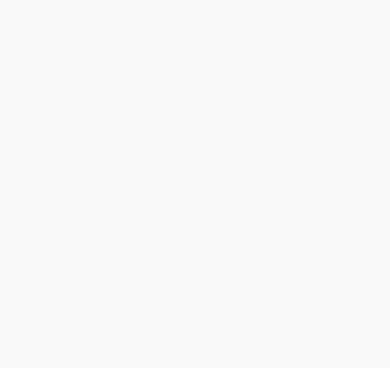
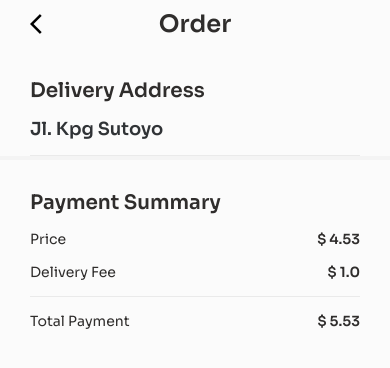
Before and after one commit to viniciusperrone/coffee-app, a React Native app: screen /order in a window 390 px wide. Shown: the top 368 px of the page. Built offline with nearby package versions, Linux system fonts and the light colour scheme.

Commit message:
feat: structure screen order

```diff
--- a/src/screens/detail-product/style.ts
+++ b/src/screens/detail-product/style.ts
@@ -9,7 +9,6 @@
   Pressable,
   TouchableOpacity
 } from "react-native";
-import { Modalize } from "react-native-modalize";
 
 // ----------------------------------------------------------------------
 
--- a/src/screens/order/index.tsx
+++ b/src/screens/order/index.tsx
@@ -1,9 +1,84 @@
-import { Wrapper } from "./style";
+import { useNavigation } from "@react-navigation/native";
+
+import { Header } from "@/components/Header";
+
+import {
+  Wrapper,
+  Content,
+  Column,
+  Row,
+  Divider,
+  DividerLarge,
+  Heading,
+  SubHeading,
+  NormalText,
+  LargeText
+} from "./style";
+
+// ----------------------------------------------------------------------
 
 export function Order() {
+  const navigation = useNavigation();
   return(
     <Wrapper>
-
+      <Header
+        title="Order"
+        onBack={navigation.goBack}
+      />
+      <Content>
+        <Column
+          style={{
+            paddingHorizontal: 30,
+            paddingTop: 30,
+            gap: 15
+          }}
+        >
+          <Heading>Delivery Address</Heading>
+          <SubHeading>Jl. Kpg Sutoyo</SubHeading>
+          <Divider />
+        </Column>
+        <DividerLarge />
+        <Column
+          style={{
+            paddingHorizontal: 30,
+            paddingTop: 30,
+            gap: 15
+          }}
+        >
+          <Heading>Payment Summary</Heading>
+          <Row
+            style={{
+              width: '100%',
+              justifyContent: 'space-between',
+              alignItems: 'center'
+            }}
+          >
+            <NormalText>Price</NormalText>
+            <LargeText>$ 4.53</LargeText>
+          </Row>
+          <Row
+            style={{
+              width: '100%',
+              justifyContent: 'space-between',
+              alignItems: 'center'
+            }}
+          >
+            <NormalText>Delivery Fee</NormalText>
+            <LargeText>$ 1.0</LargeText>
+          </Row>
+          <Divider />
+          <Row
+            style={{
+              width: '100%',
+              justifyContent: 'space-between',
+              alignItems: 'center'
+            }}
+          >
+            <NormalText>Total Payment</NormalText>
+            <LargeText>$ 5.53</LargeText>
+          </Row>
+        </Column>
+      </Content>
     </Wrapper>
   )
 }
--- a/src/screens/order/style.ts
+++ b/src/screens/order/style.ts
@@ -1,7 +1,64 @@
-import { View } from "react-native";
+import { View, ScrollView, Dimensions, Text } from "react-native";
 
 import styled from "styled-components/native";
 
+// ----------------------------------------------------------------------
+
 export const Wrapper = styled(View)`
+  flex: 1;
+  background-color: #FBFBFB;
+`;
 
+export const Content = styled(ScrollView).attrs({
+  showsVerticalScrollIndicator: false
+})``;
+
+export const Column = styled(View)`
+  flex-direction: column;
 `;
+
+export const Row = styled(View)`
+  flex-direction: row;
+`;
+
+export const Heading = styled(Text)`
+  font-size: 20px;
+  font-family: 'Sora-SemiBold';
+  color: #2F2D2C;
+`;
+
+export const SubHeading = styled(Text)`
+  font-size: 18px;
+  font-family: 'Sora-SemiBold';
+  color: #303336;
+`;
+
+export const ThinText = styled(Text)`
+  font-size: 14px;
+  font-family: 'Sora-SemiBold';
+  color: #2F2D2C;
+`;
+
+export const LargeText = styled(Text)`
+  font-size: 14px;
+  font-family: 'Sora-SemiBold';
+  color: #2F2D2C;
+`;
+
+export const NormalText = styled(Text)`
+  font-size: 14px;
+  font-family: 'Sora-Regular';
+  color: #2F2D2C;
+`;
+
+export const DividerLarge = styled(View)`
+  width: ${() => Dimensions.get("window").width};
+  height: 4px;
+  background-color: #F4F4F4;
+`;
+
+export const Divider = styled(View)`
+  width: 100%;
+  height: 1px;
+  background-color: #EAEAEA;
+`;
```
